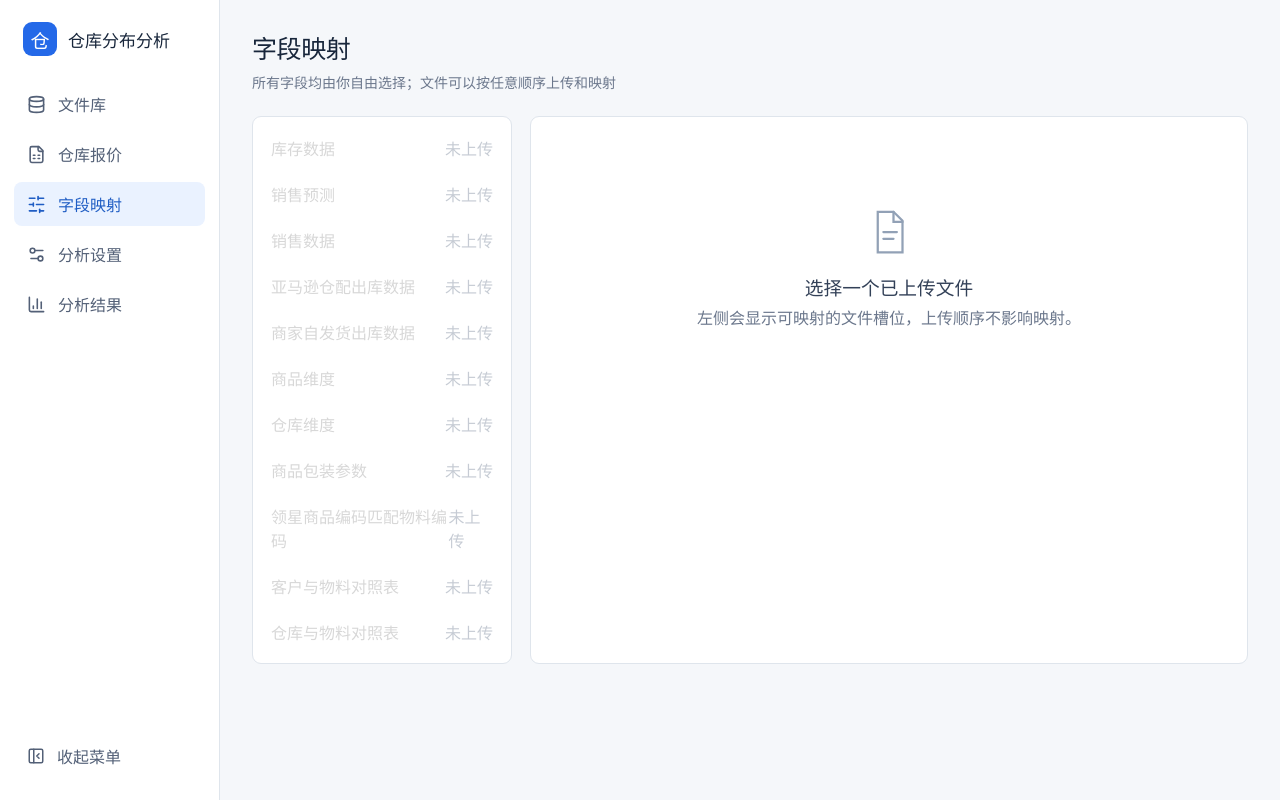
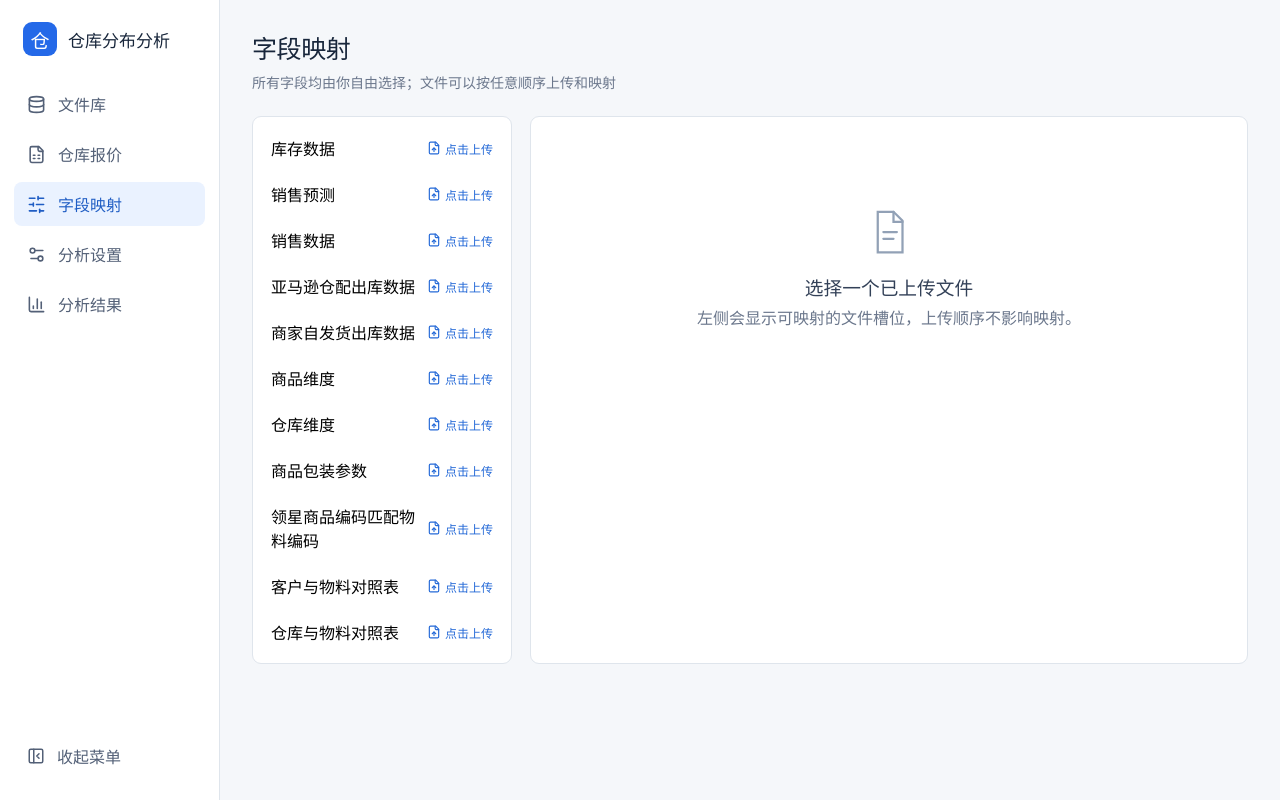
Before and after one commit to sunlizhu521-alt/cangkuguihua, a React (Vite) app: page / in a window 1280 px wide. Both pictures are taken after a click on the button "字段映射". Built offline with nearby package versions, Linux system fonts and the light colour scheme.

Commit message:
fix: 支持映射页继续选择文件

```diff
--- a/src/App.tsx
+++ b/src/App.tsx
@@ -177,7 +177,7 @@ export default function App() {
 
   const history = useMemo(() => buildHistory(files), [files])
   const pageContent = page === 'files' ? <FileLibraryPage files={files} uploading={uploading} onUpload={handleUpload} onMap={(file) => { setSelectedFile(file); setPage('mapping') }} onClear={async () => { await db.transaction('rw', [db.files, db.results, db.manualTransferQuotes], async () => { await db.files.clear(); await db.results.clear(); await db.manualTransferQuotes.clear() }); await refreshData(); setSelectedFile(undefined); notify('本次分析文件、结果和自行询价已清空') }}/>
-    : page === 'mapping' ? <MappingPage files={files} selected={selectedFile ?? files[0]} onSelect={setSelectedFile} onSave={saveMapping}/>
+    : page === 'mapping' ? <MappingPage files={files} selected={selectedFile ?? files[0]} uploading={uploading} onSelect={setSelectedFile} onUpload={handleUpload} onSave={saveMapping}/>
     : page === 'quotes' ? <QuotePage quotes={quotes} aiSettings={aiSettings} busySlot={busySlot} onUpload={uploadQuote} onApply={applyQuote} onSaveAi={saveAiSettings} onTestAi={testAi}/>
     : page === 'settings' ? <SettingsPage settings={analysisSettings} addresses={addresses} onSaveSettings={saveAnalysisSettings} onSaveAddress={saveAddress} onDeleteAddress={async (id) => { if (id) await db.warehouseAddresses.delete(id); await refreshData() }}/>
     : <ResultsPage results={results} addresses={addresses} manualQuotes={manualQuotes} history={history} running={running} onRun={runAnalysis} onAddManualQuote={async (quote) => { await db.manualTransferQuotes.add(quote); await refreshData(); notify('自行寻找的中转报价已保存，正在重新测算'); await runAnalysis() }} onDeleteManualQuote={async (id) => { if (id) await db.manualTransferQuotes.delete(id); await refreshData(); notify('自行询价已删除') }} onExport={() => exportAnalysisWorkbook(results, analysisSettings, files, quotes, manualQuotes)}/>
--- a/src/mapping-responsive.css
+++ b/src/mapping-responsive.css
@@ -16,3 +16,16 @@
     width: 100%;
   }
 }
+
+.mapping-file-slot > button {
+  width: 100%;
+}
+
+.mapping-upload-hint {
+  display: inline-flex;
+  align-items: center;
+  gap: 4px;
+  color: #2469d7;
+  font-size: 12px;
+  white-space: nowrap;
+}
--- a/src/pages/MappingPage.tsx
+++ b/src/pages/MappingPage.tsx
@@ -1,15 +1,18 @@
-import { useState } from 'react'
-import { Save, ShieldCheck } from 'lucide-react'
+import { useRef, useState } from 'react'
+import { FileUp, Save, ShieldCheck } from 'lucide-react'
 import { fileSlots } from '../data'
-import type { StoredFile } from '../types'
+import type { FileSlotDefinition, StoredFile } from '../types'
 import { EmptyState, PageHeader, StatusTag } from '../components/Common'
 
-export default function MappingPage({ files, selected, onSelect, onSave }: {
+export default function MappingPage({ files, selected, uploading, onSelect, onUpload, onSave }: {
   files: StoredFile[]
   selected?: StoredFile
+  uploading?: string
   onSelect: (file: StoredFile) => void
+  onUpload: (definition: FileSlotDefinition, file: File) => void
   onSave: (file: StoredFile, mapping: Record<string, string>) => void
 }) {
+  const inputRefs = useRef<Record<string, HTMLInputElement | null>>({})
   const definition = selected ? fileSlots.find((slot) => slot.id === selected.slotId) : undefined
   const fields = definition ? [...definition.requiredFields, ...definition.optionalFields] : []
   return <div className="page mapping-page">
@@ -18,7 +21,13 @@ export default function MappingPage({ files, selected, onSelect, onSave }: {
       <aside className="file-selector">
         {fileSlots.map((slot) => {
           const file = files.find((item) => item.slotId === slot.id)
-          return <button key={slot.id} disabled={!file} onClick={() => file && onSelect(file)} className={selected?.slotId === slot.id ? 'selected' : ''}><span>{slot.label}</span>{file ? <StatusTag tone={file.validation === '校验通过' ? 'success' : 'warning'}>{file.validation}</StatusTag> : <span className="muted">未上传</span>}</button>
+          return <div className="mapping-file-slot" key={slot.id}>
+            <input ref={(node) => { inputRefs.current[slot.id] = node }} hidden type="file" accept=".xlsx,.xls,.csv" onChange={(event) => { const next = event.target.files?.[0]; if (next) onUpload(slot, next); event.target.value = '' }} />
+            <button onClick={() => file ? onSelect(file) : inputRefs.current[slot.id]?.click()} className={selected?.slotId === slot.id ? 'selected' : ''}>
+              <span>{slot.label}</span>
+              {uploading === slot.id ? <span className="muted">读取中…</span> : file ? <StatusTag tone={file.validation === '校验通过' ? 'success' : 'warning'}>{file.validation}</StatusTag> : <span className="mapping-upload-hint"><FileUp size={14}/>点击上传</span>}
+            </button>
+          </div>
         })}
       </aside>
       <section className="mapping-panel">
```
Also changed, not shown: 1 other file (tests, documents, lock files or other folders).
